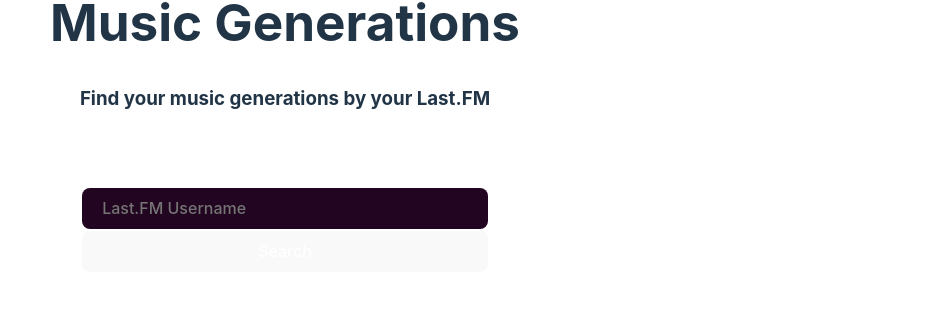
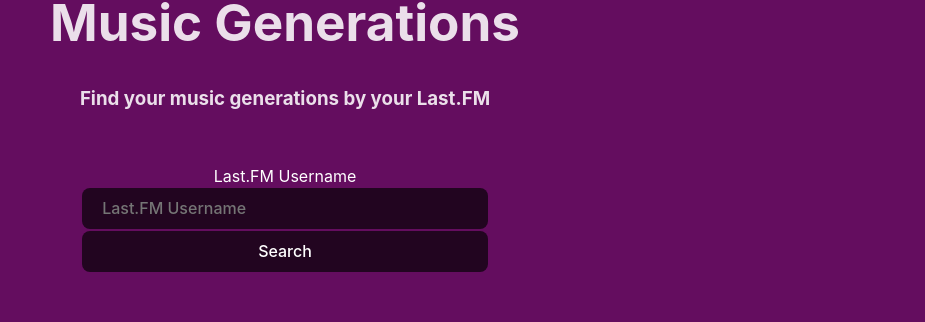
Before and after one commit to brennomeneses/get-decade-last-fm, a React (Vite) app: page / in a window 1280 px wide. Shown: the part 299-621 px from the top of the page, without its empty margins (355-1280 px from the left). Built offline with nearby package versions, Linux system fonts and the light colour scheme.

Commit message:
bug fixes in samsung web browser

```diff
--- a/src/App.tsx
+++ b/src/App.tsx
@@ -13,6 +13,8 @@
   count: number;
 }
 
+const userLanguage = navigator.language;
+
 function App() {
   const [ username, setUsername ] = useState<string>('');
   const [ image, setImage ] = useState<string | null>(null);
@@ -21,6 +23,16 @@
   const [ band, setBand ] = useState<IGenerations[] | null>(null);
 
   const componentRef = useRef<HTMLDivElement>(null);
+
+  useEffect(() => {
+    if(userLanguage === 'pt-BR'){
+      setLanguage('pt');
+    }else if(userLanguage === 'de-DE'){
+      setLanguage('de');
+    } else {
+      setLanguage('en');
+    }
+  }, []);
 
   useEffect(() => {
     if (band && band.length > 0 && componentRef.current) {
@@ -130,6 +142,8 @@
         {image && (
             <>
               <img src={image} className="image" alt="image" />
+              <button onClick={share}>Share <FaShare/></button>
+              <button onClick={downloadImage}><BiSolidDownload /></button>
             </>
           )}
         {loading && (
@@ -145,7 +159,7 @@
                   My music Generations:
                   <Subtitle>{username}</Subtitle>
                 </Title>
-                <PieChart height={500} width={400}>
+                <PieChart height={900} width={1000}>
                   <Pie
                     data={band}
                     dataKey="count"
@@ -162,11 +176,11 @@
                       style={{
                         fill: 'white',
                         fontWeight: 'bold',
-                        fontSize: '1.6em'
+                        fontSize: '3.6em'
                       }}
                       position="center"
                     />
-                    <LabelList dataKey="range" position="outside" stroke="0" style={{ fontWeight: 'bold' }} />
+                    <LabelList dataKey="range" offset={20} position="outside" stroke="0" style={{ fontWeight: 'bold', fontSize: '2.5em' }} />
                     {band.map((item: IGenerations) => (
                       <Cell key={item.range} fill={COLORS.find((e) => e.generation === item.range)?.color} />
                     ))}
@@ -179,8 +193,6 @@
                 </Podium>
                 <Footer>music-generations.vercel.app</Footer>
               </Background>
-              <button onClick={share}>Share <FaShare/></button>
-              <button onClick={downloadImage}><BiSolidDownload /></button>
             </>
           )}
       </div>
--- a/src/components/container.tsx
+++ b/src/components/container.tsx
@@ -1,8 +1,8 @@
 import styled from "styled-components";
 
 const Background = styled.div`
-  width: 540px;
-  height: 960px;
+  width: 1080px;
+  height: 1920px;
   background-image: linear-gradient(#640D5F, #56004e) !important;
   font-family: 'Ubuntu', sans-serif;
   font-weight: 400;
@@ -14,7 +14,7 @@
 
 const Title = styled.h1`
   color: white !important;
-  font-size: 2em;
+  font-size: 4em;
   text-align: center;
   margin: 0;
   padding: 0;
@@ -32,6 +32,7 @@
 
 const Podium = styled.div`
   display: flex;
+  font-size: 2.5em;
   flex-direction: column;
   align-items: center;
   justify-content: space-evenly;
@@ -41,7 +42,7 @@
 
 const Footer = styled.footer`
   color: white !important;
-  font-size: 1em;
+  font-size: 2em;
   text-align: center;
   margin: 0;
   padding: 0;
--- a/src/index.css
+++ b/src/index.css
@@ -6,8 +6,8 @@
   font-weight: 400;
 
   color-scheme: light dark;
-  color: rgba(255, 255, 255, 0.87);
-  background-color: #640D5F;
+  color: rgba(255, 255, 255, 0.87) !important;
+  background-color: #640D5F !important;
 
   font-synthesis: none;
   text-rendering: optimizeLegibility;
@@ -16,7 +16,7 @@
 }
 
 .image {
-  width: 100%;
+  width: 60vw;
 }
 
 .loaderContainer {
@@ -115,14 +115,14 @@
   font-size: 1em;
   font-weight: 500;
   font-family: inherit;
-  background-color: #220520;
-  color: white;
+  background-color: #220520 !important;
+  color: white !important;
   cursor: pointer;
   transition: border-color 0.25s;
 }
 
 button:hover {
-  border-color: #ff63ea;
+  border-color: #ff63ea !important;
 }
 button:focus,
 button:focus-visible {
```
